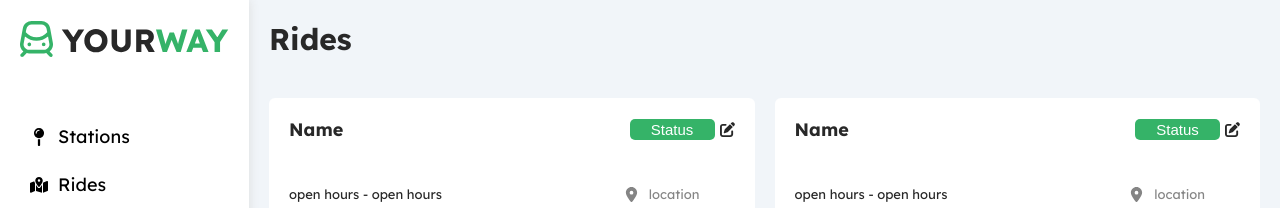
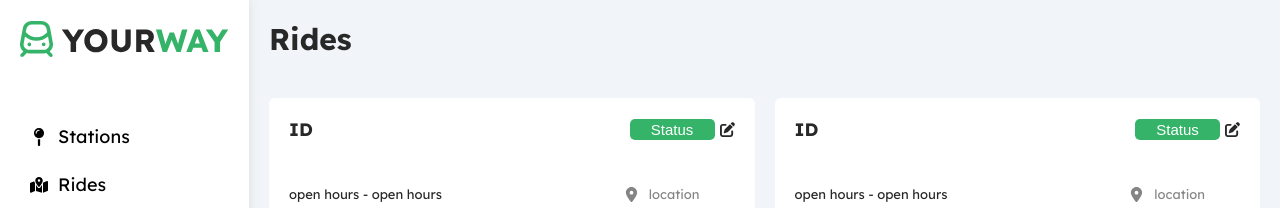
Before and after one commit to ayaamazloum/Subway-System, a React (Create React App) app in the folder subway-system/: page /branch/rides in a window 1280 px wide. Shown: the top 208 px of the page. Built offline with nearby package versions, Linux system fonts and the light colour scheme.

Commit message:
Finish the Branch page

```diff
--- a/subway-system/src/pages/Branch/Components/Ride.jsx
+++ b/subway-system/src/pages/Branch/Components/Ride.jsx
@@ -8,7 +8,7 @@ const Ride = () => {
   return (
     <div className="ride  bg-white rad-6 p-relative">
       <div className="p-20 between-flex">
-        <h4 className="m-0 fs-18">Name</h4>
+        <h4 className="m-0 fs-18">ID</h4>
         <div className="center-flex gap-5 actions">
           <button>Status</button>
           <FontAwesomeIcon icon={faPenToSquare} />
```
